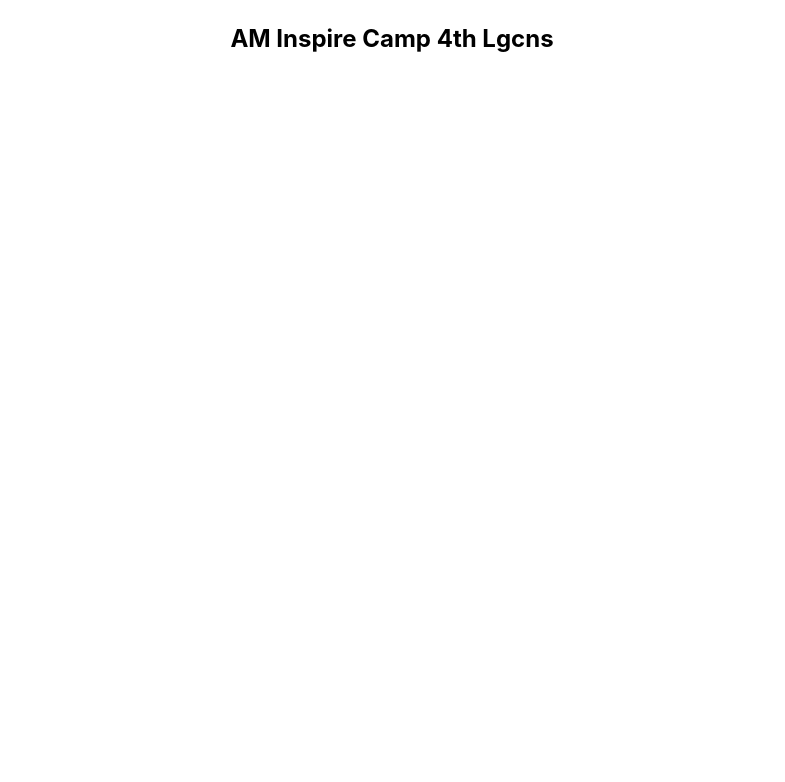
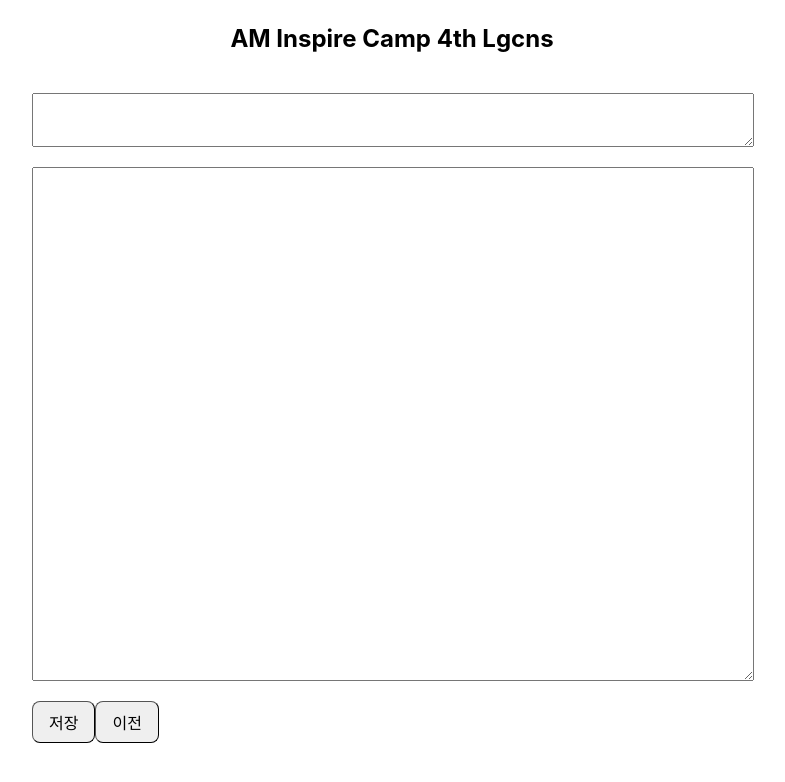
Before and after one commit to oonju5031/lg_cns_inspire, a React (Create React App) app in the folder fe/am_inspire_react/: page /blog/write in a window 1280 px wide. Shown: the top 782 px of the page, without its empty margins (248-1033 px from the left). Built offline with nearby package versions, Linux system fonts and the light colour scheme.

Commit message:
feat(frontend): blog 작성 및 조회 기능 추가

```diff
--- a/fe/am_inspire_react/src/BlogApp.js
+++ b/fe/am_inspire_react/src/BlogApp.js
@@ -2,6 +2,10 @@ import {BrowserRouter, Routes, Route} from "react-router-dom" ;
 import styled from "styled-components";
 import SingUp from "./features/user/page/SignUp";
 import SingIn from "./features/user/page/SignIn";
+
+import BlogIndex from "./features/blog/page/BlogIndex";
+import BlogWrite from "./features/blog/page/BlogWrite";
+import BlogRead from "./features/blog/page/BlogRead";
 
 const TitleDiv = styled.p`
     font-size: 24px;
@@ -18,6 +22,10 @@ const BlogApp = () => {
             <Routes>
                 <Route path="/"         element={<SingUp />} />
                 <Route path="/login"    element={<SingIn />} />
+
+                <Route path="/blog/index"       element={<BlogIndex />} />
+                <Route path="/blog/write"       element={<BlogWrite />} />
+                <Route path="/blog/read/:id"    element={<BlogRead  />} />
             </Routes>
         </BrowserRouter>
     );
--- /dev/null
+++ b/fe/am_inspire_react/src/features/blog/item/BlogItem.jsx
@@ -0,0 +1,35 @@
+import {useNavigate} from "react-router-dom";
+import styled from "styled-components";
+
+
+const Wrapper = styled.div`
+    width: calc(100% - 32px);
+    padding: 16px;
+    display: flex;
+    flex-direction: column;
+    align-items: flex-start;
+    justify-content: center;
+    border: 1px solid grey;
+    border-radius: 8px;
+    cursor: pointer;
+    background: white;
+`;
+
+const TitleText = styled.p`
+    font-size: 20px;
+    font-weight: bold;
+`;
+
+
+const BlogItem = ({blog}) => {
+
+    const moveUrl = useNavigate();
+
+    return(
+        <Wrapper onClick={ () => {moveUrl(`/blog/read/${blog.id}`);} }>
+            <TitleText>{blog.title}</TitleText>
+        </Wrapper>
+    );
+}
+
+export default BlogItem;
--- /dev/null
+++ b/fe/am_inspire_react/src/features/blog/list/BlogList.jsx
@@ -0,0 +1,38 @@
+import styled from "styled-components";
+
+import BlogItem from "../item/BlogItem";
+
+const Wrapper = styled.div`
+    display: flex;
+    flex-direction: column;
+    align-items: flex-start;
+    justify-content: center;
+
+    & :hover {
+        background: #efefef;
+    }
+
+    & > * {
+        :not(:last-child) {
+            margin-bottom: 16px;
+        }
+    }
+`;
+
+const BlogList = ({blogs}) => {
+
+    return (
+        <Wrapper>
+            {
+                blogs.map( (blog, idx) => {
+                    return (
+                        <BlogItem key={blog.idx} blog={blog} />
+                    );
+
+                })
+            }
+        </Wrapper>
+    );
+}
+
+export default BlogList;
--- /dev/null
+++ b/fe/am_inspire_react/src/features/blog/page/BlogIndex.jsx
@@ -0,0 +1,83 @@
+import styled from "styled-components";
+import api from "../../../api/axios";
+import { useEffect, useState } from "react";
+import {useNavigate} from "react-router-dom";
+
+import Button from "../../../ui/Button";
+import BlogList from "../list/BlogList";
+
+const Wrapper = styled.div`
+    padding: 16px;
+    width: calc(100% - 32px);
+    display: flex;
+    flex-direction: column;
+    align-items: center;
+    justify-content: center;
+`;
+
+const Container = styled.div`
+    width: 100%;
+    max-width: 720px;
+
+    & > * {
+        :first-child {
+            margin-top: 16px;
+        }
+        :not(:last-child) {
+            margin-bottom: 16px;
+        }
+    }
+`;
+
+const WelcomeMessage = styled.div`
+    font-size: 18px;
+    font-weight: bold;
+    margin-bottom: 16px;
+    color: #333;
+`;
+
+const LogoutButton = styled(Button)`
+    background-color: #f44336;
+    color: white;
+
+    &:hover {
+        background-color: #d32f2f;
+    }
+`;
+
+
+const BlogIndex = () => {
+
+    const moveUrl = useNavigate();
+
+    const [ary, setAry] = useState([]);
+
+    const loadData = async () => {
+        try {
+            const response = await api.get("/blogs");
+
+            console.log(">>> BlogIndex blogs data: ", response.data);
+            setAry(response.data);
+
+        } catch (err) {
+            console.log(">>> BlogIndex event loadData error: ", err);
+        }
+    }
+
+    useEffect(() => {
+        loadData();
+    }, []);
+
+    return (
+        <Wrapper>
+            <Container>
+                <Button title="글 작성하기" onClick={() => moveUrl("/blog/write")} />
+
+                <BlogList blogs={ary} />
+
+            </Container>
+        </Wrapper>
+    );
+}
+
+export default BlogIndex;
--- /dev/null
+++ b/fe/am_inspire_react/src/features/blog/page/BlogWrite.jsx
@@ -0,0 +1,88 @@
+import styled from "styled-components";
+import {useNavigate} from "react-router-dom";
+import {useState} from "react";
+import api from "../../../api/axios";
+
+import TextInput from "../../../ui/TextInput";
+import Button from "../../../ui/Button";
+
+/*
+요구사항
+- title, content hood을 이용해서 상태 관리를 하고자 함
+- 이벤트 발생 시 axios를 이용하여 데이터를 전달하고 json-server (db.json)에 저장
+    - 이 때 작성글의 식별자(id)는 시간 객체를 이용함
+- 라우터를 이용하여 BlogIndex로 이동
+*/
+
+const Wrapper = styled.div`
+    padding: 16px;
+    width: calc(100% - 32px);
+    display: flex;
+    flex-direction: column;
+    align-items: center;
+    justify-content: center;
+`;
+
+const Container = styled.div`
+    width: 100%;
+    max-width: 720px;
+
+    & > * {
+        :not(:last-child) {
+            margin-bottom: 16px;
+        }
+    }
+`;
+
+const BlogWrite = () => {
+
+    const moveUrl = useNavigate();
+
+    // input의 값을 Reactive state로 관리하여야 하나,
+    // form으로 감싸지 않았기 때문에 각 input값을 단일로 설정하여야 한다
+    const [title,   setTitle]   = useState("");
+    const [content, setContent] = useState("");
+
+    const saveHandler = async (title, content) => {
+
+        console.log(">>> save btn click params:", title, content);
+
+        const id = Date.now();
+
+        await api.post("/blogs", {
+            id, title, content
+        })
+        .then( (response) => {
+            console.log(">>> then:", response.data);
+            moveUrl("/blog/index");
+        })
+        .catch( (error) => {
+            console.log(">>> catch:", error);
+        });
+    }
+
+    return (
+        <Wrapper>
+            <Container>
+                <TextInput  height={20}
+                            value={title}
+                            changeHandler={ (e) => {setTitle(e.target.value);} }
+                />
+                <TextInput
+                            height={480}
+                            value={content}
+                            changeHandler={ (e) => {setContent(e.target.value);} }
+                />
+
+                <Button title="저장"
+                        onClick={ () => {saveHandler(title, content);} }
+                />
+                <Button title="이전"
+                        onClick={ () => {moveUrl("/blog/index");} }
+                />
+            </Container>
+        </Wrapper>
+    )
+}
+
+export default BlogWrite;
--- a/fe/am_inspire_react/src/features/user/page/SignIn.jsx
+++ b/fe/am_inspire_react/src/features/user/page/SignIn.jsx
@@ -1,7 +1,7 @@
 import React, {useState} from "react";
 import styled from "styled-components";
 import api from "../../../api/axios";
-import {Link} from "react-router-dom";
+import {useNavigate, Link} from "react-router-dom";
 
 // Container
 const Container = styled.div`
@@ -93,6 +93,8 @@ const SignIn = () => {
         setForm({...form, [name]: value});
     }
 
+    const moveUrl = useNavigate();
+
     const handlerSubmit = async (e) => {
 
         e.preventDefault();
@@ -105,8 +107,8 @@ const SignIn = () => {
                 }
             });
 
-            console.log(">>> axios success: ");
-            console.log(response);
+            console.log(">>> axios success: ", response);
+            moveUrl("/blog/index");
 
         } catch( err ) {
             console.log(">>> axios err: " , err);
--- a/fe/am_inspire_react/src/ui/Button.jsx
+++ b/fe/am_inspire_react/src/ui/Button.jsx
@@ -12,7 +12,10 @@ const StyledButton = styled.button`
 
 const Button = (props) => {
     return (
-        <StyledButton onClick={props.onClick} disabled={props.disabled}>{props.title}</StyledButton>
+        <StyledButton   onClick={props.onClick}
+                        disabled={props.disabled}>
+            {props.title}
+        </StyledButton>
     )
 }
 
--- /dev/null
+++ b/fe/am_inspire_react/src/ui/TextInput.jsx
@@ -0,0 +1,23 @@
+import styled from "styled-components";
+
+const StyledTextInput = styled.textarea`
+    width: calc(100% - 32px);
+    ${(props) =>
+        props.height && `height: ${props.height}px;`
+    }
+    padding: 16px;
+    font-size: 16px;
+    line-height: 20px;
+    margin-bottom: 16px;
+`;
+
+const TextInput = ({height, value, changeHandler}) => {
+    return (
+        <StyledTextInput    height={height}
+                            value={value}
+                            onChange={changeHandler}
+        />
+    )
+}
+
+export default TextInput;
```
